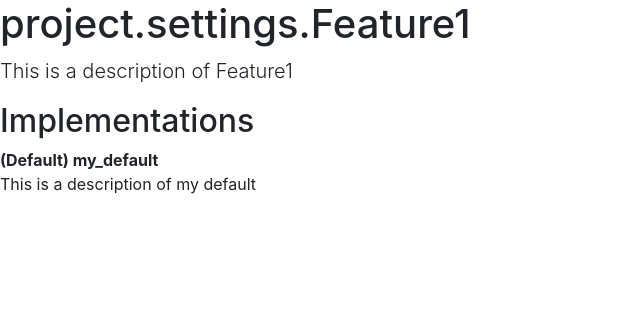
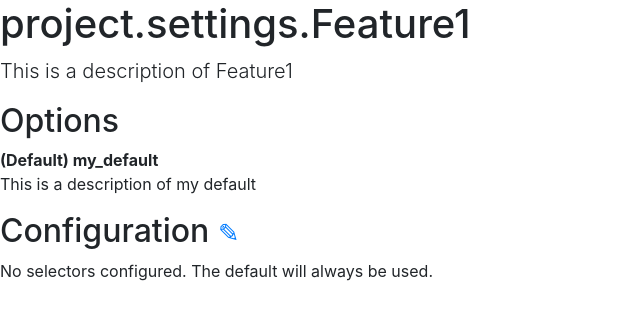
Before and after one commit to roverdotcom/feats.py, a Django app: a page that uses feats/django/templates/feats/detail.html in a window 1280 px wide. Shown: the top 320 px of the page, without its empty margins (0-640 px from the left). Run offline with Django 3.2, Linux system fonts and the light colour scheme; some libraries are stand-ins or nearby versions.

Commit message:
Start of selector detail view

```diff
--- a/feats/django/templates/feats/detail.html
+++ b/feats/django/templates/feats/detail.html
@@ -1,14 +1,14 @@
 {% extends "feats/_template.html" %}
 
 {% block main %}
+<section>
     <h1> {{ feature.name }} </h1>
     {% if feature.feature.description %}
-<p class="lead"/>
-{{ feature.feature.description }}
-</p>
+    <p class="lead"/>{{ feature.feature.description }}</p>
     {% endif %}
-
-<h2> Implementations </h2>
+</section>
+<section>
+    <h2> Options </h2>
     <dl>
         {% for name, impl in feature.feature.implementations.items %}
         <dt>
@@ -26,4 +26,24 @@
         </dd>
         {% endfor %}
     </dl>
+</section>
+<section>
+    <h2>
+        Configuration
+        <a class="small" href="{% url 'feats:update' feature.name %}">✎</a>
+    </h2>
+    {% if state.selectors %}
+    Segmentation: {{ state.segments|join:',' }}
+    <dl>
+    {% for selector in state.selectors %}
+    <dt>TODO SELECTOR NAME</dt>
+    <dd>TODO SELECTOR RENDER</dd>
+    {% endfor %}
+    </dl>
+    {% else %}
+    <p>No selectors configured. The default will always be used.</p>
+    {% endif %}
+</section>
+
+
 {% endblock %}
--- a/feats/state.py
+++ b/feats/state.py
@@ -8,6 +8,7 @@ class FeatureState:
         # The values of the tuple is the segmentation of the input to the
         # feature in the order that the segments are specified
         self.segments = segments
+        self.selectors = selectors
         self.selector_mapping = selector_mapping
 
     def select_implementation(self, *args) -> str:
```
Lines whose indentation alone changed are shown as unchanged.
